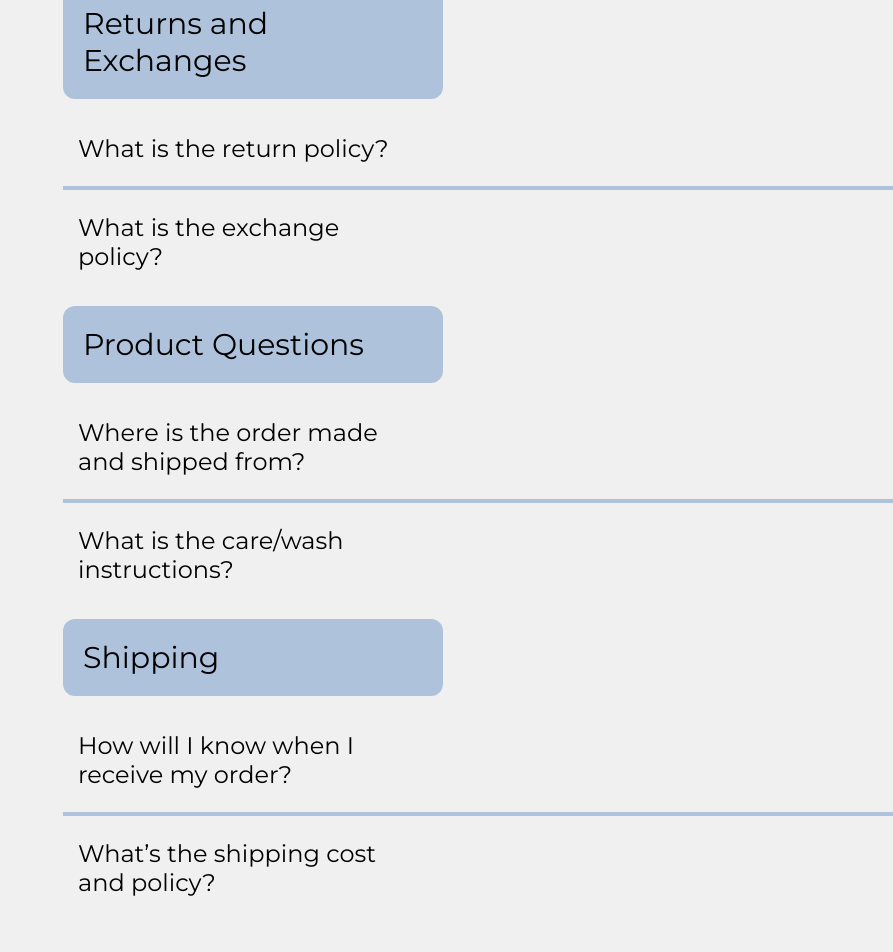
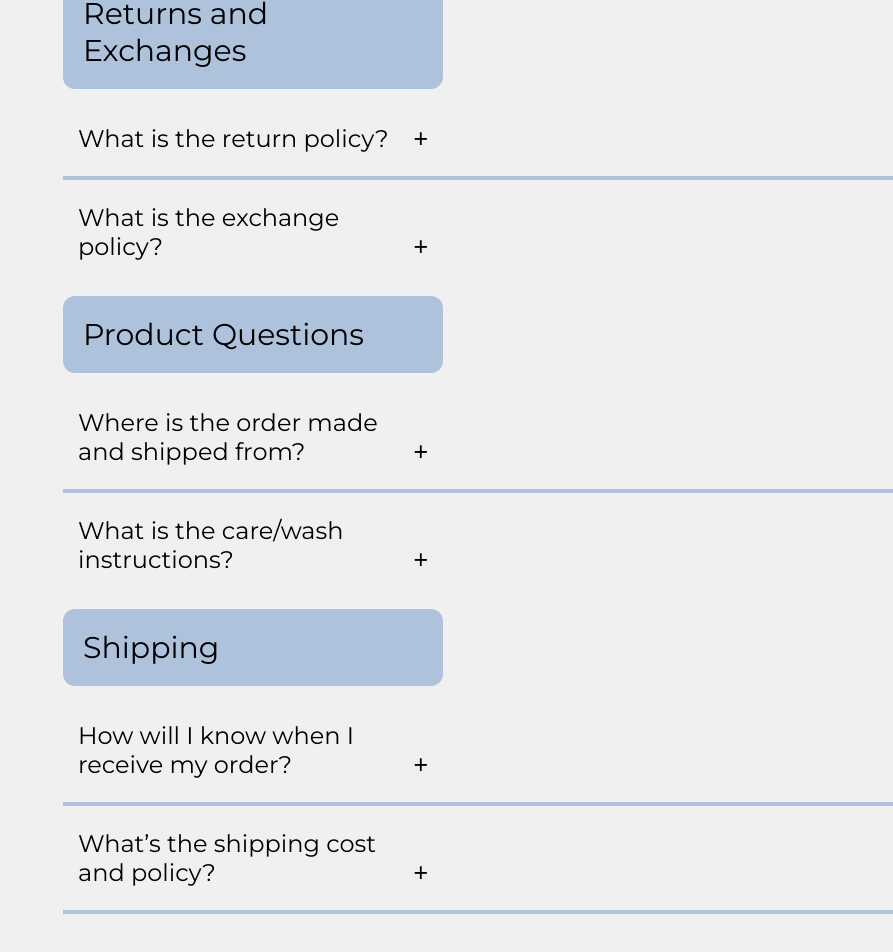
Before and after one commit to AMadharha/Lunair-Website, a React (Create React App) app in the folder frontend/: page /contact in a window 1280 px wide. Shown: the part 1118-2070 px from the top of the page, without its empty margins (387-1280 px from the left). Built offline with nearby package versions, Linux system fonts and the light colour scheme.

Commit message:
Updated contact dropdowns

```diff
--- a/frontend/src/components/assets/css/Questions.module.css
+++ b/frontend/src/components/assets/css/Questions.module.css
@@ -1,7 +1,6 @@
 .questionsContainer {
     display: flex;
     flex-direction: column;
-    font-weight: bold;
 }
 
 .questionComponent {
@@ -13,13 +12,27 @@
     text-align:  left;
 }
 
+.answerText {
+    text-align: left;
+    font-size: 22px;
+}
+
+.plusButton {
+    float: right;
+    cursor: pointer;
+    border: none;
+    font-size: 25px;
+    padding: 0px;
+    margin: 0px;
+}
+
 #header {
     display: flex;
     justify-content: center;
     padding-top: 18px;
     padding-bottom: 22px;
     margin-top: 30px;
-    margin-bottom: 30px;
+    margin-bottom: 20px;
     background-color: #F1E0CD;
     height: 40px;
 }
--- a/frontend/src/components/assets/css/global.css
+++ b/frontend/src/components/assets/css/global.css
@@ -1,4 +1,4 @@
-@import url('https://fonts.googleapis.com/css2?family=Montserrat:wght@400;600&display=swap');
+@import url('https://fonts.googleapis.com/css2?family=Montserrat:wght@400;500;600&display=swap');
 
 body {
     overflow-y: scroll;
--- a/frontend/src/components/contactUs/Questions.js
+++ b/frontend/src/components/contactUs/Questions.js
@@ -1,38 +1,112 @@
-import React from 'react';
-import styles from '../assets/css/Questions.module.css'
+import React, { useState } from 'react';
+import styles from '../assets/css/Questions.module.css';
 import '../assets/css/global.css';
-import '../assets/css/Questions.module.css'
-
+import '../assets/css/Questions.module.css';
 
 const Questions = () => {
+    const [expandedQuestions, setExpandedQuestions] = useState(Array(6).fill(false));
+
+    const toggleQuestion = (sectionIndex, questionIndex) => {
+        const newExpandedQuestions = [...expandedQuestions];
+        newExpandedQuestions[sectionIndex * 2 + questionIndex] = !newExpandedQuestions[sectionIndex * 2 + questionIndex];
+        setExpandedQuestions(newExpandedQuestions);
+    };
+
     return (
         <div className={styles.questionsContainer}>
             <div id={styles.header}>
                 <h1>FAQ</h1>
             </div>
+
+            {/* Returns and Exchanges */}
             <div id={styles.returns} className={styles.sectionComponent}>
                 <h2>Returns and Exchanges</h2>
             </div>
             <div className={styles.questionComponent}>
-                <p className={styles.questionText}>What is the return policy?</p>
-                <hr/>
-                <p className={styles.questionText}>What is the exchange policy?</p>
+                <p className={styles.questionText}>
+                    What is the return policy?
+                    <button className={styles.plusButton} onClick={() => toggleQuestion(0, 0)}>+</button>
+                </p>
+                {expandedQuestions[0] && (
+                    <div>
+                        <ul>
+                            <li><p className={styles.answerText}>Your answer goes here.</p></li>
+                        </ul>
+                    </div>
+                )}
+                <hr />
+                <p className={styles.questionText}>
+                    What is the exchange policy?
+                    <button className={styles.plusButton} onClick={() => toggleQuestion(0, 1)}>+</button>
+                </p>
+                {expandedQuestions[1] && (
+                    <div>
+                        <ul>
+                            <li><p className={styles.answerText}>Your answer goes here.</p></li>
+                        </ul>
+                    </div>
+                )}
             </div>
+
+            {/* Product Questions */}
             <div id={styles.product} className={styles.sectionComponent}>
                 <h2>Product Questions</h2>
             </div>
             <div className={styles.questionComponent}>
-                <p className={styles.questionText}>Where is the order made and shipped from?</p>
-                <hr/>
-                <p className={styles.questionText}>What is the care/wash instructions? </p>
+                <p className={styles.questionText}>
+                    Where is the order made and shipped from?
+                    <button className={styles.plusButton} onClick={() => toggleQuestion(1, 0)}>+</button>
+                </p>
+                {expandedQuestions[2] && (
+                    <div>
+                        <ul>
+                            <li><p className={styles.answerText}>Your answer goes here.</p></li>
+                        </ul>
+                    </div>
+                )}
+                <hr />
+                <p className={styles.questionText}>
+                    What is the care/wash instructions?
+                    <button className={styles.plusButton} onClick={() => toggleQuestion(1, 1)}>+</button>
+                </p>
+                {expandedQuestions[3] && (
+                    <div>
+                        <ul>
+                            <li><p className={styles.answerText}>Your answer goes here.</p></li>
+                        </ul>
+                    </div>
+                )}
             </div>
+
+            {/* Shipping */}
             <div id={styles.shipping} className={styles.sectionComponent}>
                 <h2>Shipping</h2>
             </div>
             <div className={styles.questionComponent}>
-                <p className={styles.questionText}>How will I know when I receive my order?</p>
-                <hr/>
-                <p className={styles.questionText}>What’s the shipping cost and policy?</p>
+                <p className={styles.questionText}>
+                    How will I know when I receive my order?
+                    <button className={styles.plusButton} onClick={() => toggleQuestion(2, 0)}>+</button>
+                </p>
+                {expandedQuestions[4] && (
+                    <div>
+                        <ul>
+                            <li><p className={styles.answerText}>Your answer goes here.</p></li>
+                        </ul>
+                    </div>
+                )}
+                <hr />
+                <p className={styles.questionText}>
+                    What’s the shipping cost and policy?
+                    <button className={styles.plusButton} onClick={() => toggleQuestion(2, 1)}>+</button>
+                </p>
+                {expandedQuestions[5] && (
+                    <div>
+                        <ul>
+                            <li><p className={styles.answerText}>Your answer goes here.</p></li>
+                        </ul>
+                    </div>
+                )}
+                <hr />
             </div>
         </div>
     );
```
